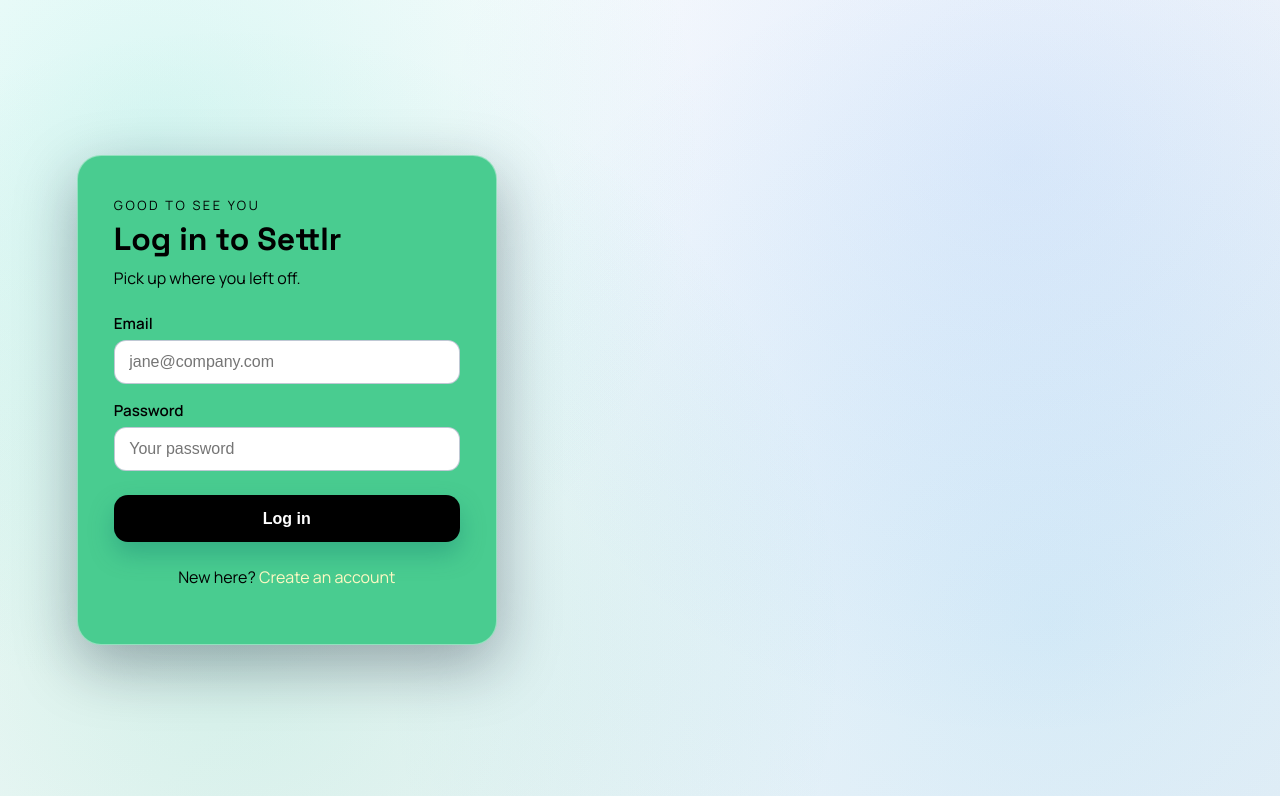
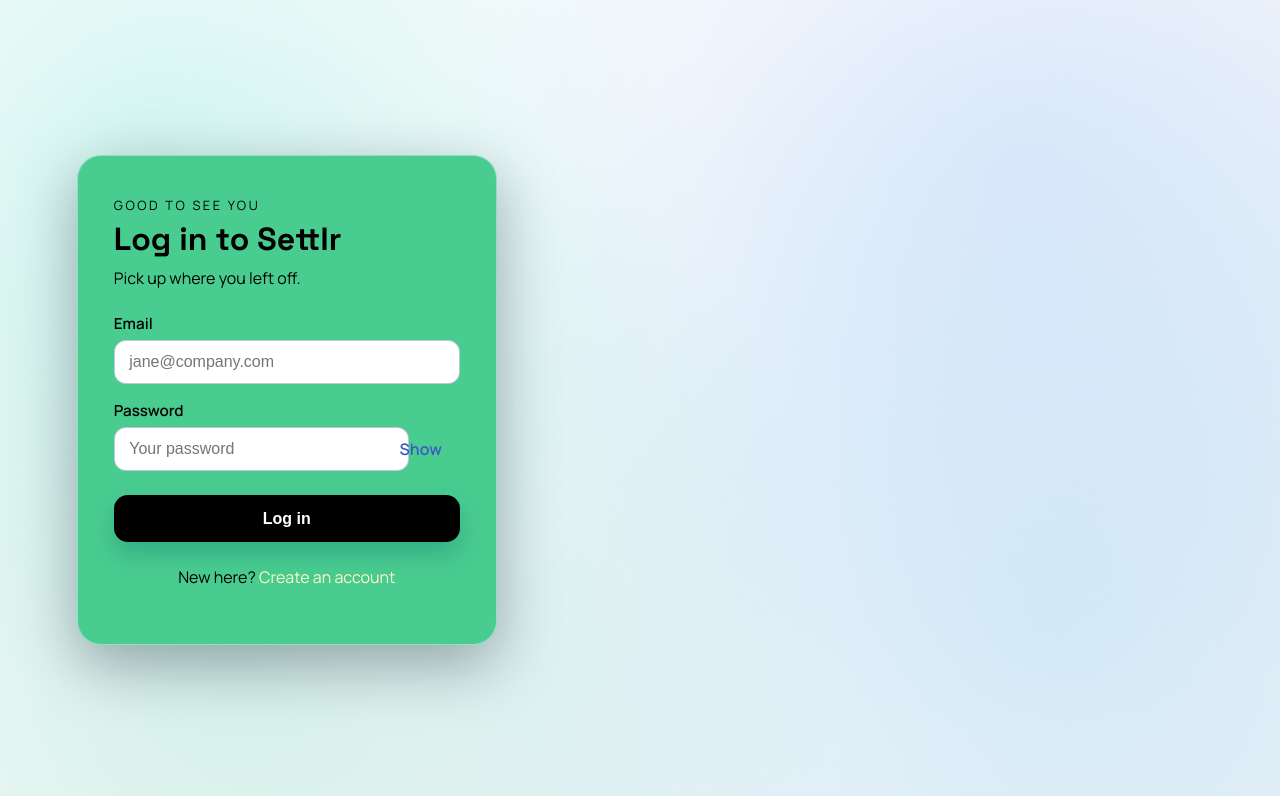
Before and after one commit to Franieshah/TestProject, an Angular app: page /login in a window 1280 px wide. Shown: the top 796 px of the page. Built offline with nearby package versions, Linux system fonts and the light colour scheme.

Commit message:
functionality added

```diff
--- a/src/app/pages/login/login.component.html
+++ b/src/app/pages/login/login.component.html
@@ -25,14 +25,25 @@
 
       <div class="form-field">
         <label for="password">Password</label>
+        <div class="password-field">
           <input
             id="password"
-          type="password"
+            [type]="showPassword ? 'text' : 'password'"
             name="login_secret"
             formControlName="password"
             placeholder="Your password"
             autocomplete="new-password"
           />
+          <button
+            type="button"
+            class="toggle-visibility"
+            (click)="togglePasswordVisibility()"
+            [attr.aria-label]="showPassword ? 'Hide password' : 'Show password'"
+            [attr.aria-pressed]="showPassword"
+          >
+            {{ showPassword ? 'Hide' : 'Show' }}
+          </button>
+        </div>
         <p class="field-error" *ngIf="fieldError('password')">{{ fieldError('password') }}</p>
       </div>
 
--- a/src/app/pages/login/login.component.scss
+++ b/src/app/pages/login/login.component.scss
@@ -1,3 +1,24 @@
 .auth-card {
   width: min(420px, 100%);
 }
+
+.password-field {
+  position: relative;
+
+  input {
+    padding-right: 72px;
+  }
+}
+
+.toggle-visibility {
+  position: absolute;
+  top: 50%;
+  right: 12px;
+  transform: translateY(-50%);
+  border: 0;
+  background: transparent;
+  font: inherit;
+  font-weight: 600;
+  color: #3c5ac4;
+  cursor: pointer;
+}
--- a/src/app/pages/login/login.component.ts
+++ b/src/app/pages/login/login.component.ts
@@ -17,6 +17,7 @@
   private fb = inject(FormBuilder);
 
   isSubmitting = false;
+  showPassword = false;
 
   form = this.fb.group({
     email: ['', [Validators.required, Validators.email, Validators.maxLength(255)]],
@@ -68,4 +69,8 @@
     if (control.errors['email']) return 'Enter a valid email.';
     return 'Invalid value.';
   }
+
+  togglePasswordVisibility(): void {
+    this.showPassword = !this.showPassword;
+  }
 }
```
Lines whose indentation alone changed are shown as unchanged.
